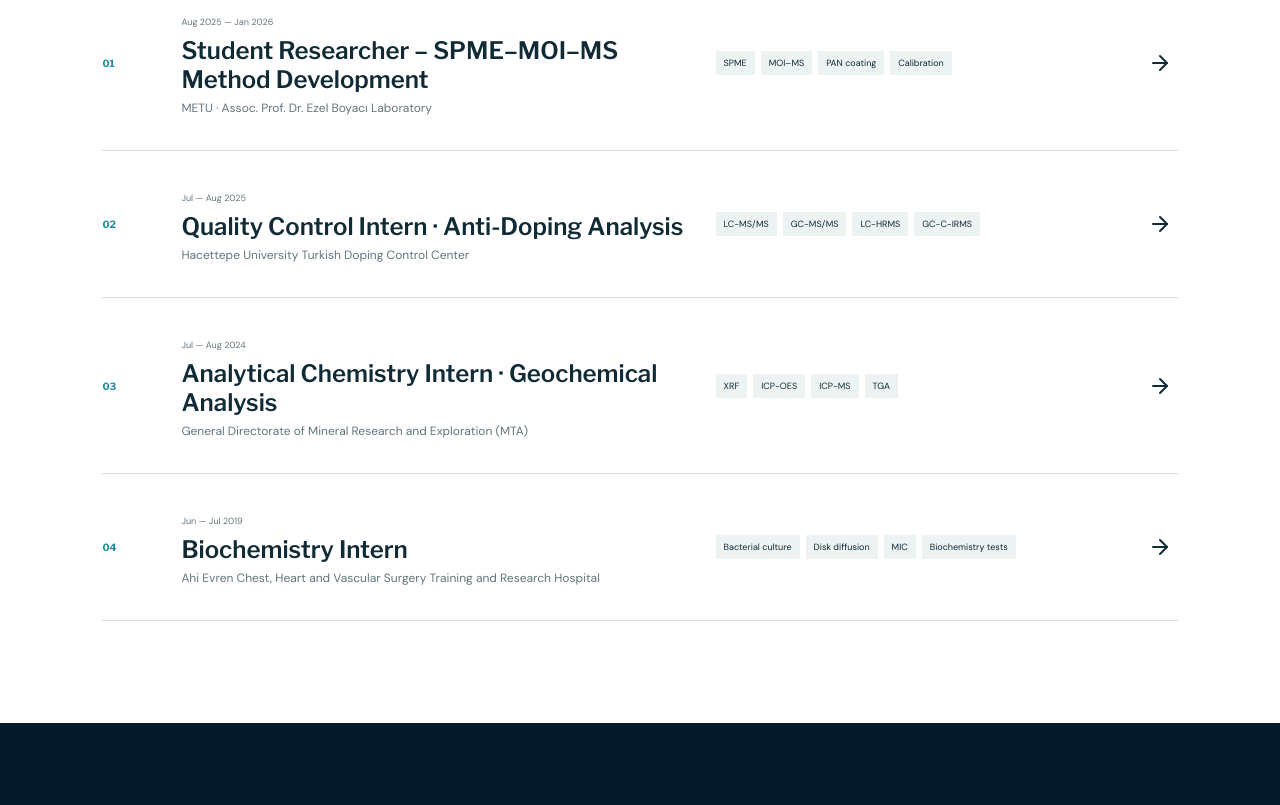
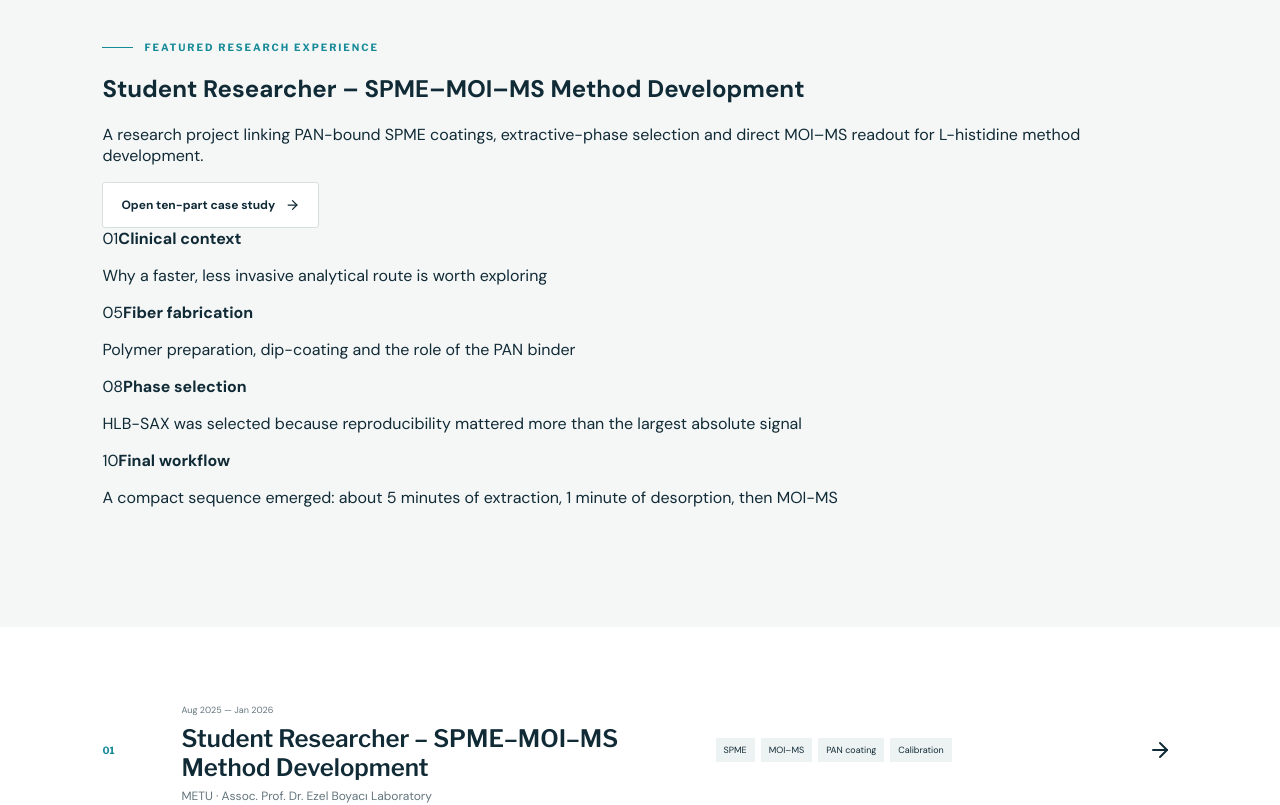
Before and after one commit to furkankaraman2/furkankaraman2.github.io, a React (Vite) app: page /experience in a window 1280 px wide. Shown: the part 660-1465 px from the top of the page. Built offline with nearby package versions, Linux system fonts and the light colour scheme.

Commit message:
Feature SPME ten-part case study in Experience

```diff
--- a/src/pages/Experience.jsx
+++ b/src/pages/Experience.jsx
@@ -1,12 +1,18 @@
 import { Link, useParams } from 'react-router-dom'
 import { ArrowRight } from 'lucide-react'
-import { copy, experiences } from '../content/portfolio'
+import { copy, experiences, researchStory } from '../content/portfolio'
 import { ContactStrip, Eyebrow, LineArt, MethodTags, NotFound, PageHero, SectionHead, StorySection } from '../site/components'
 import { t } from '../site/utils'
 
 export function ExperienceIndex({lang}) {
   const c=copy[lang]
-  return <><PageHero eyebrow="EXPERIENCE · ANALYTICAL WORKFLOWS" title={c.experience.title} intro={c.experience.intro} art="sample"/><section className="experience-list section-pad">{experiences.filter(e=>e.visible).sort((a,b)=>a.order-b.order).map((e,i)=><Link data-reveal to={e.route || '/experience/' + e.slug} className="experience-row" key={e.slug}><span>0{i+1}</span><div><small>{t(e.date,lang)}</small><h2>{t(e.title,lang)}</h2><p>{t(e.institution,lang)}</p></div><div className="row-tags">{e.methods.slice(0,4).map(m=><i key={m}>{m}</i>)}</div><ArrowRight/></Link>)}</section><ContactStrip lang={lang}/></>
+  const spme=experiences.find(x=>x.slug==='spme-moi-ms')
+  return <><PageHero eyebrow="EXPERIENCE · ANALYTICAL WORKFLOWS" title={c.experience.title} intro={c.experience.intro} art="sample"/>
+  <section className="experience-research-feature section-pad" data-reveal>
+    <div><Eyebrow>{lang==='en'?'FEATURED RESEARCH EXPERIENCE':'ÖNE ÇIKAN ARAŞTIRMA DENEYİMİ'}</Eyebrow><h2>{t(spme.title,lang)}</h2><p>{t(spme.summary,lang)}</p><Link className="button outline" to="/research/spme-moi-ms">{lang==='en'?'Open ten-part case study':'10 bölümlü çalışmayı aç'}<ArrowRight/></Link></div>
+    <div className="experience-research-steps">{[0,4,7,9].map(idx=><div key={researchStory[idx].id}><span>{String(idx+1).padStart(2,'0')}</span><strong>{t(researchStory[idx].short,lang)}</strong><p>{t(researchStory[idx].title,lang)}</p></div>)}</div>
+  </section>
+  <section className="experience-list section-pad">{experiences.filter(e=>e.visible).sort((a,b)=>a.order-b.order).map((e,i)=><Link data-reveal to={e.route || '/experience/' + e.slug} className="experience-row" key={e.slug}><span>0{i+1}</span><div><small>{t(e.date,lang)}</small><h2>{t(e.title,lang)}</h2><p>{t(e.institution,lang)}</p></div><div className="row-tags">{e.methods.slice(0,4).map(m=><i key={m}>{m}</i>)}</div><ArrowRight/></Link>)}</section><ContactStrip lang={lang}/></>
 }
 
 export function ExperienceDetail({lang}) {
```
